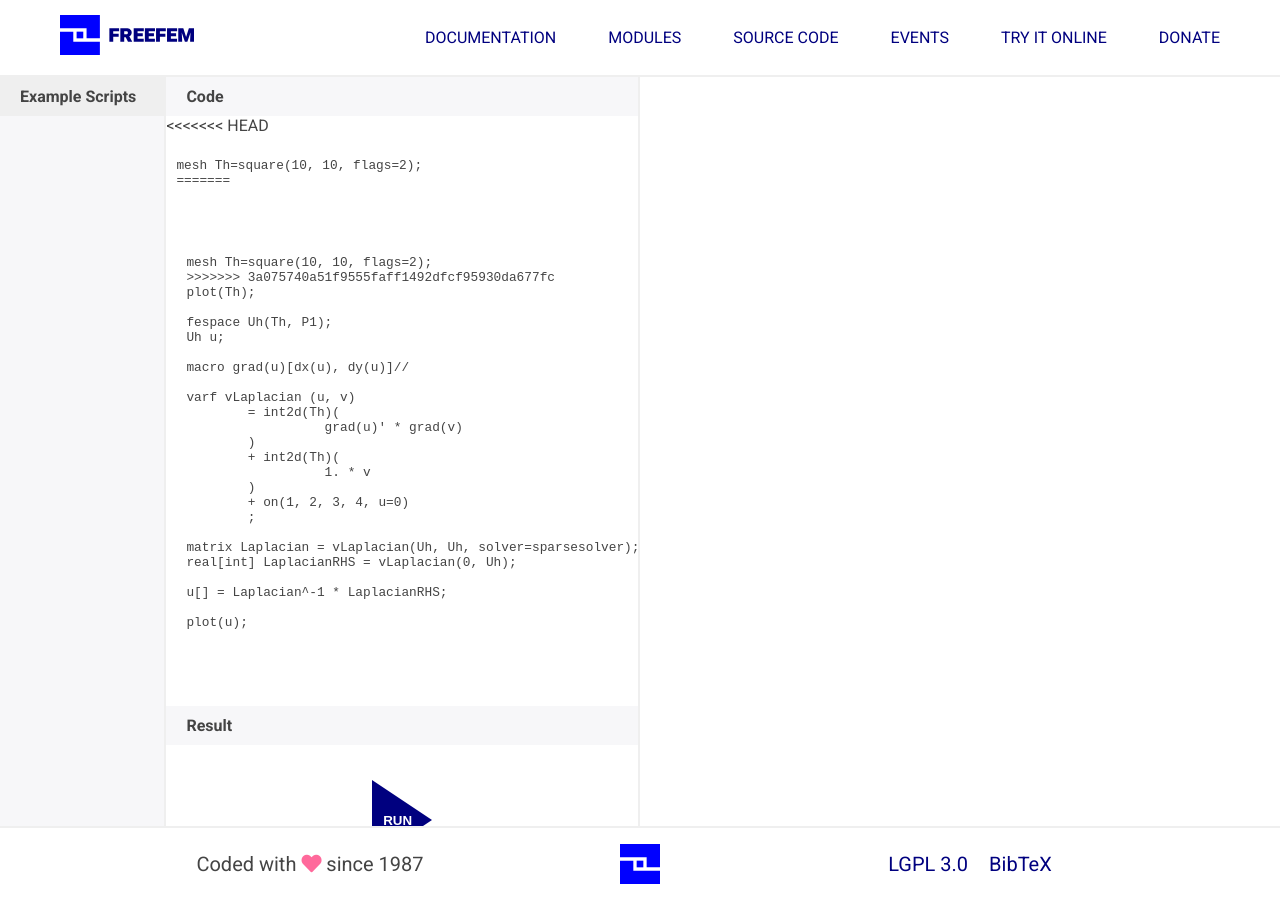
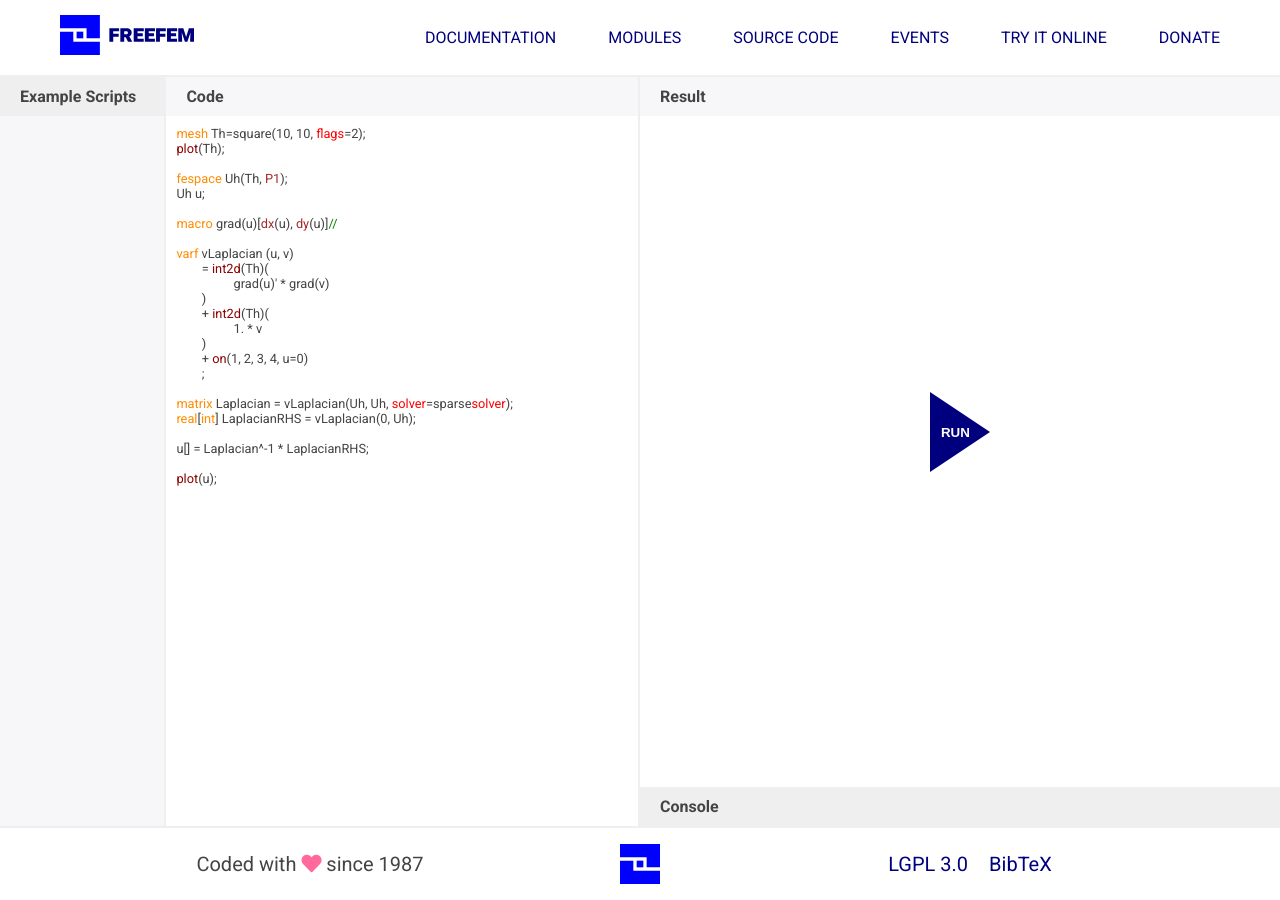
Before and after one commit to FreeFem/FreeFem-website2, a Jekyll site: the page built from tryit.md, in a window 1280 px wide. Built offline with Jekyll 4.4.1, drawn with Linux system fonts in a browser that asks for light colours.

Commit message:
fix merge

```diff
--- a/_layouts/tryit.html
+++ b/_layouts/tryit.html
@@ -26,13 +26,8 @@
             </div>
             <div id="exampleCode" spellcheck="false">
               <h2>Code</h2>
-<<<<<<< HEAD
+
               <div class="ffjs" contenteditable="true" id="code"><pre><code>mesh Th=square(10, 10, flags=2);
-=======
-              <div class="ffjs" contenteditable="true" id="code">
-                <pre>
-mesh Th=square(10, 10, flags=2);
->>>>>>> 3a075740a51f9555faff1492dfcf95930da677fc
 plot(Th);
 
 fespace Uh(Th, P1);
@@ -81,19 +76,11 @@
         <script src="{{ site.url }}{{ site.baseurl }}/js/codeColor.js"></script>
 		<script>
 			const code = document.getElementById('code')
-<<<<<<< HEAD
 			codeColor(code)
 
 			code.addEventListener('input', function(e) {
 				codeColor(code, e)
 			})
-=======
-      codeColor(code)
-      code.addEventListener("input", function() {
-        codeColor(code)
-        console.log("ok")
-      })
->>>>>>> 3a075740a51f9555faff1492dfcf95930da677fc
 		</script>
     </body>
 </html>
```
